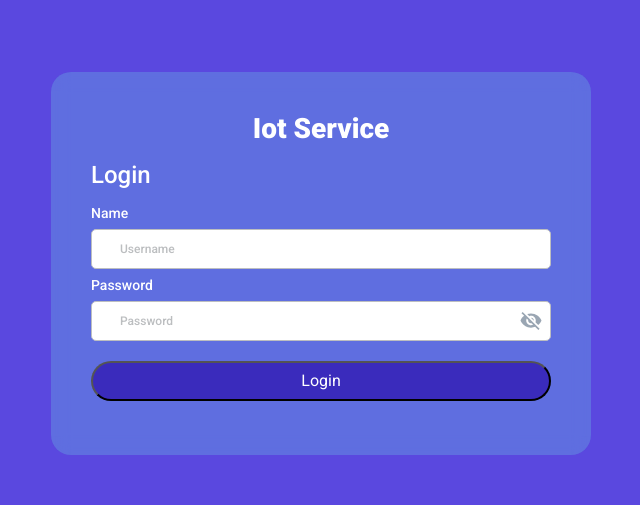
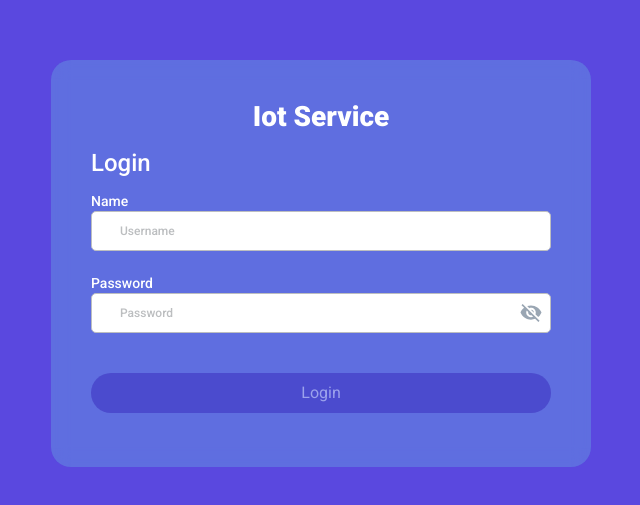
Before and after one commit to stevecks/iot-service, a React (Create React App) app: page / in a window 1280 px wide. Shown: the part 137-642 px from the top of the page, without its empty margins (319-959 px from the left). Built offline with nearby package versions, Linux system fonts and the light colour scheme.

Commit message:
modified validation

```diff
--- a/src/Components/Login/Login.css
+++ b/src/Components/Login/Login.css
@@ -59,7 +59,8 @@
     font-size: 14px;
     display: flex;
     color: #FFFFFF;
-    margin-block: 8px;
+    margin-top: 4px;
+    margin-bottom: 2px;
 }
 
 .form__input-box {
@@ -100,28 +101,63 @@
 .icon {
     height: 100%;
     width: 100%;
+    cursor: pointer;
 }
 
 .form__error {
-    padding: 4px;
+    padding: 2px;
     color: #f39494;
     line-height: 16px;
+    opacity: 0;
+    visibility: hidden;
+    transition: all 0.4s ease-in-out;
 }
 
-.button.button.button {
+.show {
+    opacity: 1;
+    visibility: visible;
+}
+
+.button {
     margin-top: 20px;
-    background: #3a2bbc;
+    background-color: hsl(246 63% 45%);
     border-radius: 20px;
+    border: none;
     display: flex;
     flex-direction: row;
     justify-content: center;
     align-items: center;
     width: 100%;
     height: 40px;
-    color: #FFFFFF;
+    color: hsl(246 63% 90%);
     font-family: 'Roboto';
     font-size: 16px;
     text-transform: none;
     cursor: pointer;
+    transition: all 0.4s ease-in-out;
+}
 
+.button:hover {
+    background-color: hsl(246 63% 50%);
+    color: hsl(246 63% 95%);
+    box-shadow: 0 8px 10px rgba(0, 0, 0, 0.1);
+    transform: translateY(-1px);
+    transition: all 0.1s ease-in-out;
 }
+
+.button:active {
+    background-color: hsl(246 63% 50%);
+    color: hsl(246 63% 95%);
+    box-shadow: 0 1px 1px rgba(0, 0, 0, 0.1);
+    transform: translateY(0);
+    transition: all 0.1s ease-in-out;
+}
+
+.button:disabled, .button:hover:disabled {
+    opacity: 0.5;
+    box-shadow: none;
+    cursor: default;
+    background-color: hsl(246 63% 45%);
+    color: hsl(246 63% 90%);
+    transform: translateY(0);
+}
--- a/src/Components/Login/Login.jsx
+++ b/src/Components/Login/Login.jsx
@@ -1,37 +1,37 @@
 import React, { useState } from 'react';
 import { IoMdEye, IoMdEyeOff } from "react-icons/io";
 import "./Login.css";
-// import { Button } from '@mui/material';
-// import IconButton from '@mui/material/IconButton';
-//import TextField from '@mui/material/TextField';
 
 const Login = () => {
+    //
+    // Функции set...() устанавливают новое значение [переменная, set...]
+    // В useState(...) начальное значение
+    //
+    const [visible, setVisible] = useState(false);
     const [formData, setFormData] = useState({ name: "", password: "" });
-    const [visible, setVisible] = useState(false);
     const [errors, setErrors] = useState({ name: false, password: false });
 
     const handleChange = (e) => {
         const { name, value } = e.target;
-        setFormData({ ...formData, [name]: value });
+        setFormData((prevFormData) => ({
+            ...prevFormData,
+            [name]: value,
+        }));
         if (value) {
-            setErrors({ ...errors, [name]: false });
+            setErrors((prevErrors) => ({
+                ...prevErrors,
+                [name]: false,
+            }));
         }
     };
 
     const handleBlur = (e) => {
         const { name, value } = e.target;
         if (!value) {
-            setErrors({ ...errors, [name]: true });
-        }
-    };
-
-    const handleSubmit = (e) => {
-        e.preventDefault();
-        const newErrors = { name: !formData.name, password: !formData.password };
-        setErrors(newErrors);
-        const isValid = !Object.values(newErrors).includes(true);
-        if (isValid) {
-            // Handle successful form submission
+            setErrors((prevErrors) => ({
+                ...prevErrors,
+                [name]: true,
+            }));
         }
     };
 
@@ -41,7 +41,7 @@ const Login = () => {
                 <div className="logo">Iot Service</div>
                 <h2 className="label">Login</h2>
 
-                <form className="form" onSubmit={handleSubmit}>
+                <form className="form" >
                     <label className="form__label" htmlFor="name">Name</label>
                     <input
                         className='form__input-box__input'
@@ -52,7 +52,9 @@ const Login = () => {
                         onChange={handleChange}
                         onBlur={handleBlur}
                     />
-                    {errors.name && <p className="form__error">Name is required</p>}
+                    {/* {errors.name && <p className="form__error">Name is required</p>} */}
+
+                    <p className={`form__error ${errors.name ? 'show' : ''}`}>Name is required</p>
 
                     <label className="form__label" htmlFor="password">Password</label>
                     <div className="form__input-box">
@@ -70,9 +72,10 @@ const Login = () => {
                             {visible ? <IoMdEye className='icon'/> : <IoMdEyeOff className='icon'/>}
                         </div>
                     </div>
-                    {errors.password && <p className="form__error">Password is required</p>}
+                    {/* {errors.password && <p className="form__error">Password is required</p>} */}
 
-                    <button variant="contained" className="button" type="submit">Login</button>
+                    <p className={`form__error ${errors.password ? 'show' : ''}`}>Password is required</p>
+                    <button className="button" disabled={!formData.name || !formData.password}>Login</button>
                 </form>
             </div>
         </div>
```
